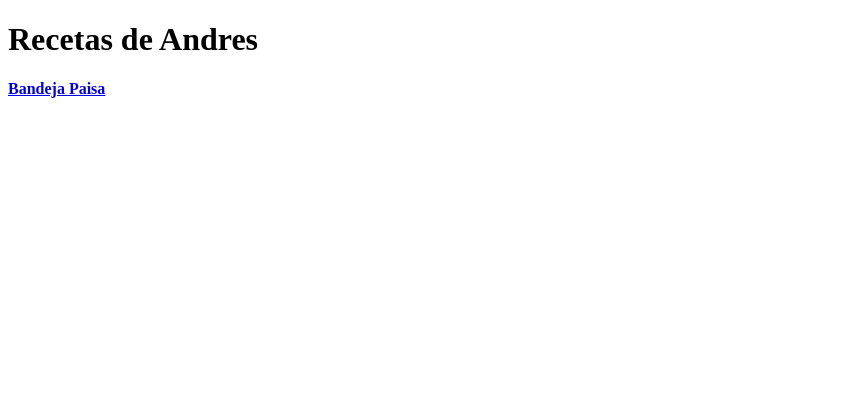
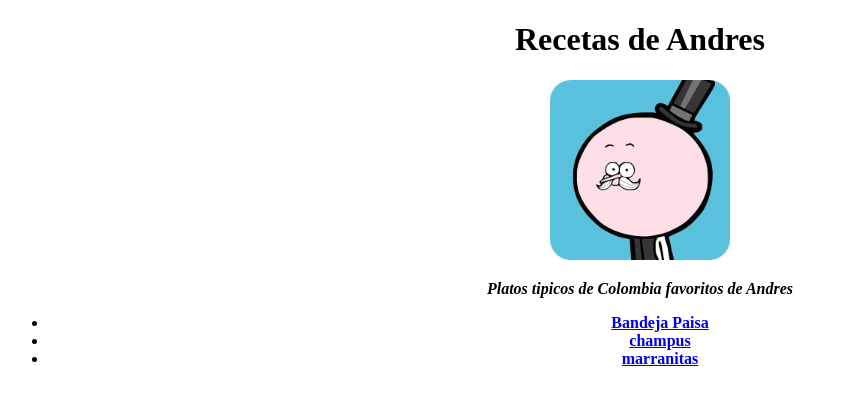
Before and after one commit to Andresmartorres/odin-recetas, a plain HTML site: page index.html in a window 1280 px wide. Shown: the whole page, without its empty margins (0-848 px from the left). Drawn offline with Linux system fonts and the light colour scheme.

Commit message:
add imagenes, arreglo index.html y enlaces de redireccionamiento

```diff
--- a/index.html
+++ b/index.html
@@ -6,8 +6,18 @@
     <title>Recetas Odin</title>
 </head>
 <body>
-    <h1>Recetas de Andres</h1>
-    <a href="recetas/bandejapaisa.html" target="_blank" rel="noopener noreferrer"> <strong>Bandeja Paisa</strong></a>
+    <center>
+        <h1>Recetas de Andres</h1>
+        <img src="img/andres.jpg" alt="Andres" height="180" width="180">
+        <p><b><em>Platos tipicos de Colombia favoritos de Andres</em></b>
+        </p>
+        <ul>
+            <li><a href="recetas/bandejapaisa.html" target="_blank" rel="noopener noreferrer"> <strong>Bandeja Paisa</strong></a></li>
+            <li><a href="recetas/champus.html" target="_blank" rel="noopener noreferrer"> <strong>champus</strong></a></li>
+            <li><a href="recetas/marranitas.html" target="_blank" rel="noopener noreferrer"> <strong>marranitas</strong></a></li>
+        </ul>
+    </center>
+
 
 </body>
 </html>
```
Also changed, not shown: img/andres.jpg (added), img/champus.jpg (added), img/marranitas.jpg (added), recetas/champus.html (added), recetas/marranitas.html (added).
